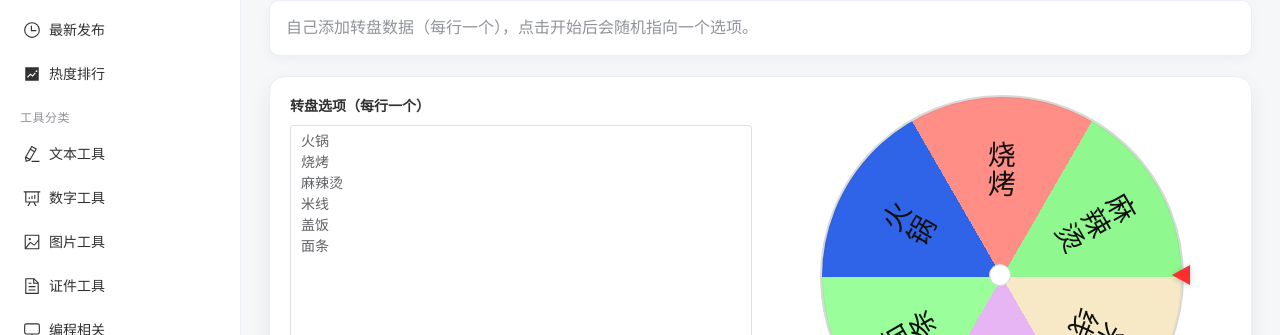
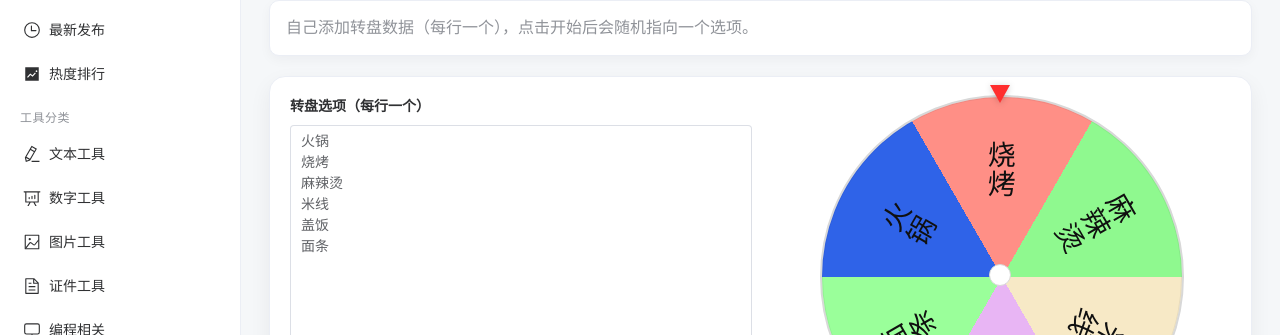
Before and after one commit to liuzhuangzhuang-qd/toolSystem, a Vue app in the folder toolbox/: page /tools/life-random-wheel in a window 1280 px wide. Shown: the part 113-448 px from the top of the page. Built offline with nearby package versions, Linux system fonts and the light colour scheme.

Commit message:
随机转盘

```diff
--- a/toolbox/src/views/catLife/RandomWheelView/index.vue
+++ b/toolbox/src/views/catLife/RandomWheelView/index.vue
@@ -79,8 +79,11 @@ function spinWheel() {
   selectedIndex.value = null
 
   const idx = Math.floor(Math.random() * n)
-  const centerDeg = idx * (360 / n) + (180 / n)
-  const desiredMod = normalize(360 - centerDeg + 90)
+  const seg = 360 / n
+  // conic-gradient(from -90deg): 第 i 扇区中心角（CSS 角度系，0°在正上方，顺时针为正）
+  const segmentCenterCssDeg = -90 + (idx + 0.5) * seg
+  // 让该中心转到正上方指针（0°）：segmentCenter + rotate ≡ 0 (mod 360)
+  const desiredMod = normalize(-segmentCenterCssDeg)
   const currentMod = normalize(rotationDeg.value)
   const alignDelta = normalize(desiredMod - currentMod)
   const turns = 6 + Math.floor(Math.random() * 4)
@@ -171,7 +174,7 @@ function spinWheel() {
 .wheel-wrap { position: relative; width: min(360px, 90%); aspect-ratio: 1 / 1; }
 .wheel-disc { position: relative; width: 100%; height: 100%; border-radius: 50%; border: 2px solid #d8d8d8; box-shadow: inset 0 0 0 1px rgba(15, 23, 42, 0.06); overflow: hidden; }
 .wheel-label { position: absolute; color: #101010; font-weight: 500; line-height: 1.05; pointer-events: none; white-space: pre-line; text-align: center; transform-origin: center center; letter-spacing: 1px; }
-.wheel-pointer { position: absolute; right: -10px; top: 50%; transform: translateY(-50%); width: 0; height: 0; border-top: 10px solid transparent; border-bottom: 10px solid transparent; border-right: 18px solid #ff2e2e; z-index: 3; filter: drop-shadow(0 1px 3px rgba(0, 0, 0, 0.2)); }
+.wheel-pointer { position: absolute; left: 50%; top: -10px; transform: translateX(-50%); width: 0; height: 0; border-left: 10px solid transparent; border-right: 10px solid transparent; border-top: 18px solid #ff2e2e; z-index: 3; filter: drop-shadow(0 1px 3px rgba(0, 0, 0, 0.2)); }
 .wheel-center { position: absolute; left: 50%; top: 50%; transform: translate(-50%, -50%); width: 20px; height: 20px; border-radius: 999px; background: #fff; border: 1px solid #d8d8d8; display: grid; place-items: center; font-size: 0; color: transparent; z-index: 2; box-shadow: none; }
 .wheel-view__result { margin: 0; font-size: 15px; color: var(--uu-text-secondary); }
 .wheel-view__result--active { color: var(--el-color-success); font-weight: 600; }
```
